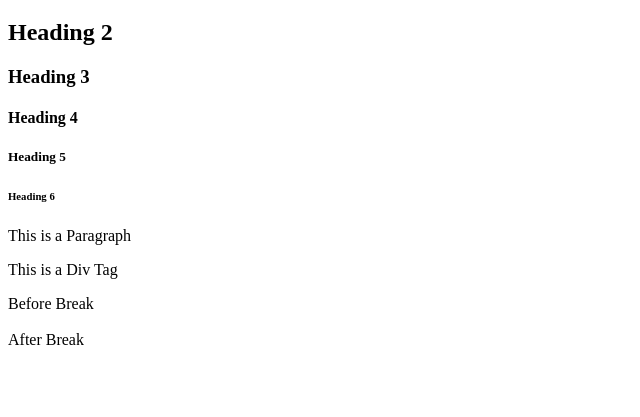
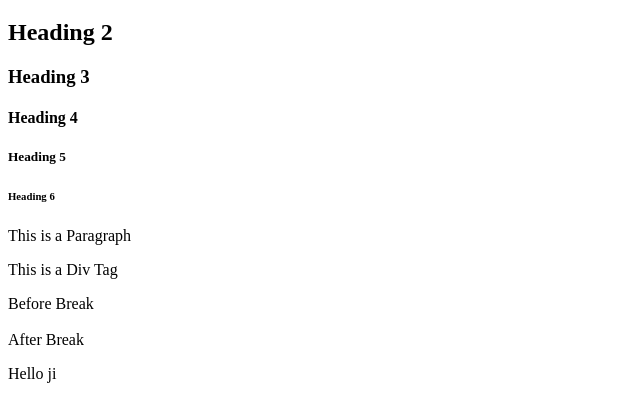
Before and after one commit to 9520prashant/HTML, a plain HTML site: page Step-1/index.html in a window 1280 px wide. Shown: the part 61-478 px from the top of the page, without its empty margins (0-640 px from the left). Drawn offline with Linux system fonts and the light colour scheme.

Commit message:
First Commit

```diff
--- a/Step-1/index.html
+++ b/Step-1/index.html
@@ -19,6 +19,7 @@
 
     <!-- Line Break -->
     <p>Before Break <br><br> After Break</p>
+    <p>Hello ji</p>
 
 </body>
 
```
